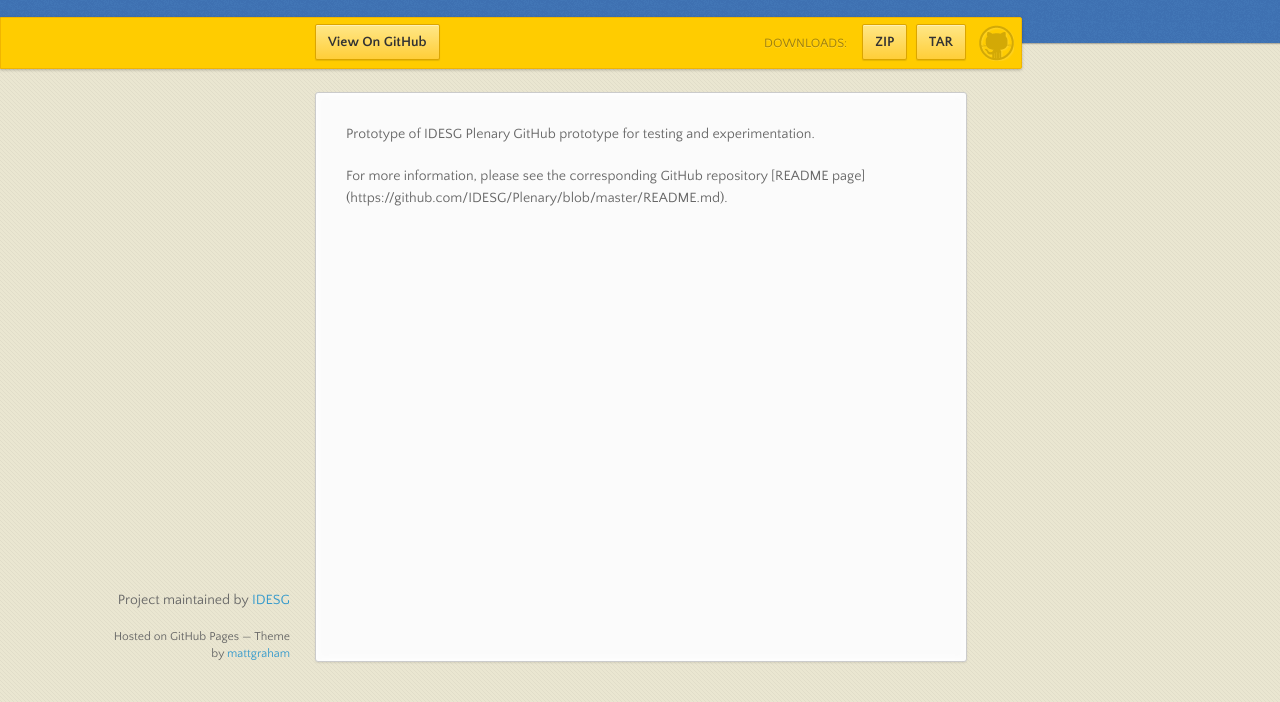
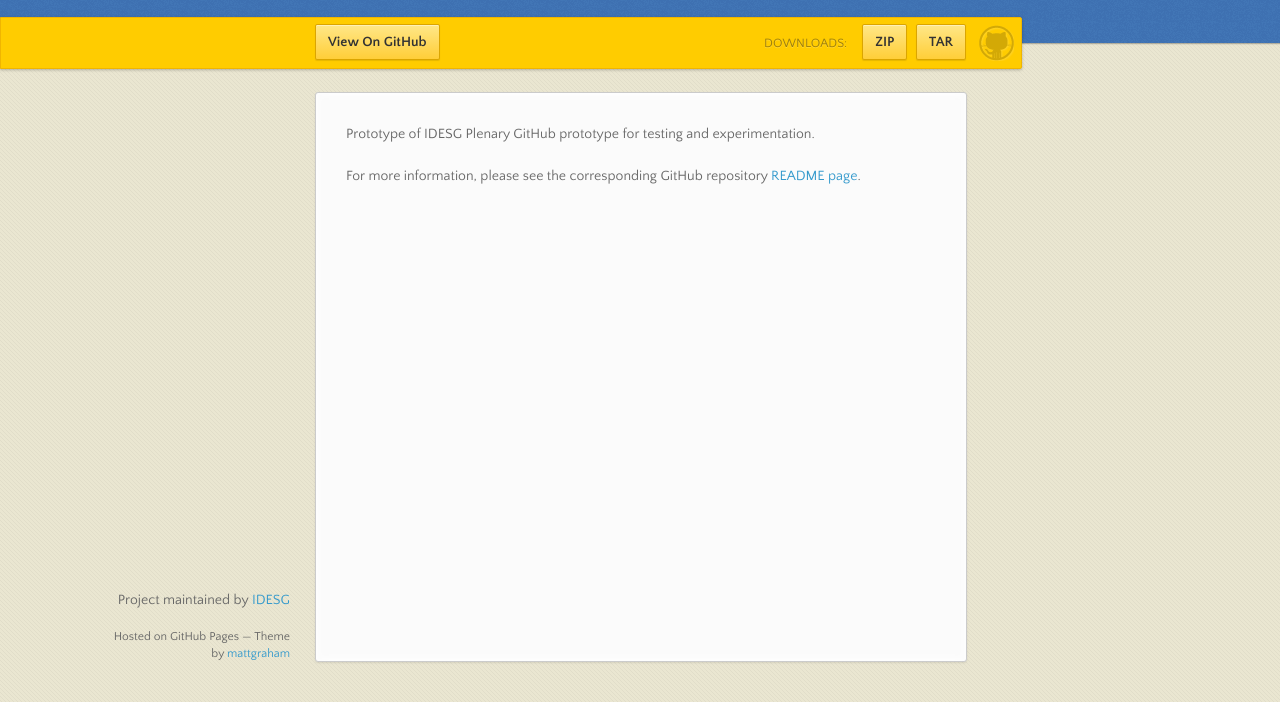
Before and after one commit to IDESG/Plenary, a plain HTML site: page index.html in a window 1280 px wide. Shown: the part 98-800 px from the top of the page. Drawn offline with nearby package versions, Linux system fonts and the light colour scheme.

Commit message:
Update index.html

```diff
--- a/index.html
+++ b/index.html
@@ -41,7 +41,7 @@
       <section>
         <p>Prototype of IDESG Plenary GitHub prototype for testing and experimentation.  </p>
         <p></p>
-        <p>For more information, please see the corresponding GitHub repository [README page](https://github.com/IDESG/Plenary/blob/master/README.md).</p>
+        <p>For more information, please see the corresponding GitHub repository <a href="For more information, please see the corresponding GitHub repository <a href="https://github.com/IDESG/Plenary/blob/master/README.md">README page</a>.</p>
       </section>
       <footer>
         <p>Project maintained by <a href="https://github.com/IDESG">IDESG</a></p>
```
